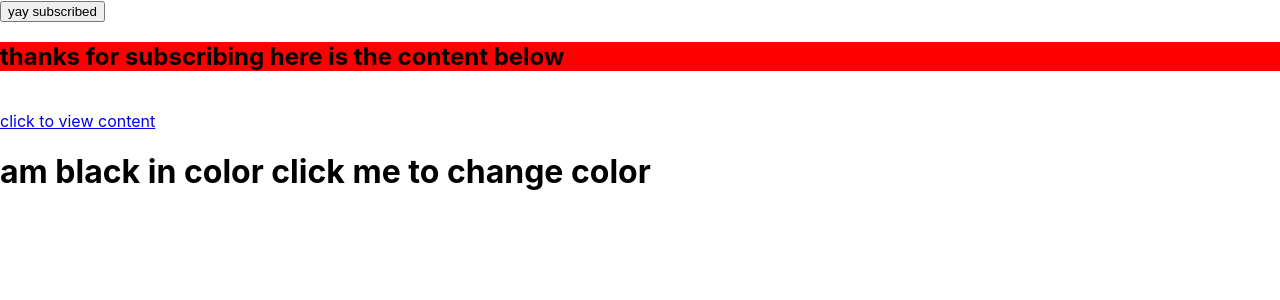
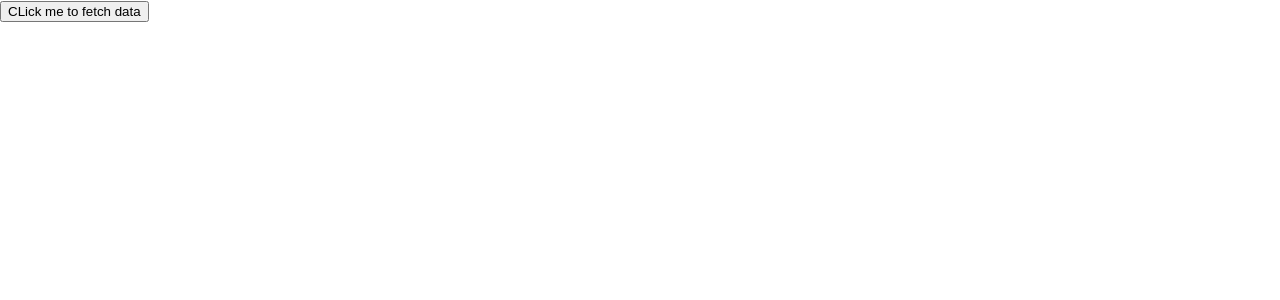
Before and after one commit to pallavipatelsanugula2002/reactclass, a React (Create React App) app: page / in a window 1280 px wide. Shown: the top 300 px of the page. Built offline with nearby package versions, Linux system fonts and the light colour scheme.

Commit message:
tasks on 10/1/2024

```diff
--- a/src/App.js
+++ b/src/App.js
@@ -160,10 +160,18 @@
 // }
 // export default App;
 //task 9/1/2024
-import Buttoncomponent1 from "./classbutton/buttonsubscribe";
+// import Buttoncomponent1 from "./classbutton/buttonsubscribe";
+// function App(){
+//     return(
+//     <Buttoncomponent1/>
+//     )
+// }
+// export default App;
+//task on 10/1/2024
+import Apicall from "./exceptionhandling/api.js";
 function App(){
-    return(
-    <Buttoncomponent1/>
-    )
-}
-export default App;
+        return(
+       <Apicall/>
+        )
+    }
+    export default App;
--- /dev/null
+++ b/src/exceptionhandling/api.js
@@ -0,0 +1,25 @@
+function Apicall(){
+    const fetchData=()=>{
+        try{
+        fetch("https://fakestoreapi.com/products")
+    .then(response=>(response.json()))
+    .then(response=>console.log(response))
+    .catch((err)=>console.log("error"))
+        }
+        catch(err){
+            console.log(err);
+            alert("something went wrong")
+
+        }
+        finally{
+            console.log("checking for errors has done and the status is here");
+        }
+
+
+
+}
+return(
+    <button onClick={fetchData}>CLick me to fetch data</button>
+)
+}
+export default Apicall;
```
